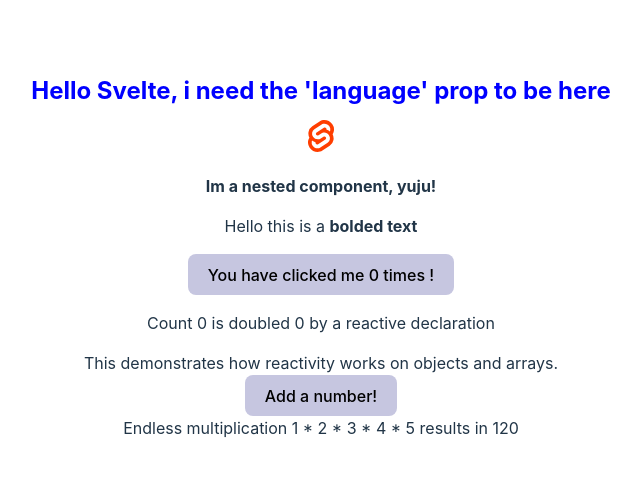
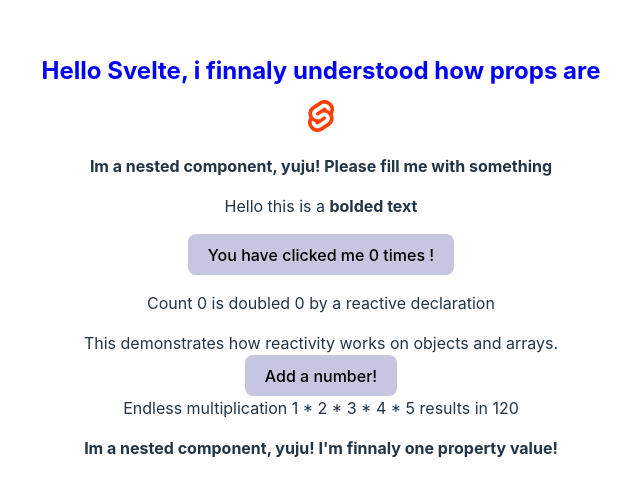
Before and after one commit to davidherzlos/svelteTutorial, a Svelte app: page / in a window 1280 px wide. Shown: the part 141-638 px from the top of the page, without its empty margins (319-960 px from the left). Built offline with nearby package versions, Linux system fonts and the light colour scheme.

Commit message:
props and default values

```diff
--- a/src/NestedComponent.svelte
+++ b/src/NestedComponent.svelte
@@ -1,5 +1,8 @@
+<script>
+    export let prop = 'Please fill me with something';
+</script>
 <p>
-    Im a nested component, yuju!
+    Im a nested component, yuju! {prop}
 </p>
 
 <!-- Scoped styles -->
--- a/src/Tutorial.svelte
+++ b/src/Tutorial.svelte
@@ -24,7 +24,6 @@
     }
 
     // Reactivity / Objects and arrays
-
     let list = [1,2,3,4,5];
     $: result = list.reduce((t, n) => t * n, 1);
     const addToList = () => {
@@ -33,7 +32,7 @@
 </script>
 
 <!-- Adding simple data -->
-<h1>Hello {name}, i need the 'language' prop to be here</h1>
+<h1>Hello {name}, i finnaly understood how props are</h1>
 
 <!-- Dynamic attributes -->
 <img src={svelteLogo} {alt}>
@@ -75,6 +74,8 @@
     </button>
     <br>
     Endless multiplication {list.join(' * ')} results in {result}
+</p>
 
 
-</p>
+<!-- Nested components -->
+<NestedComponent prop={"I'm finnaly one property value!"}/>
```
